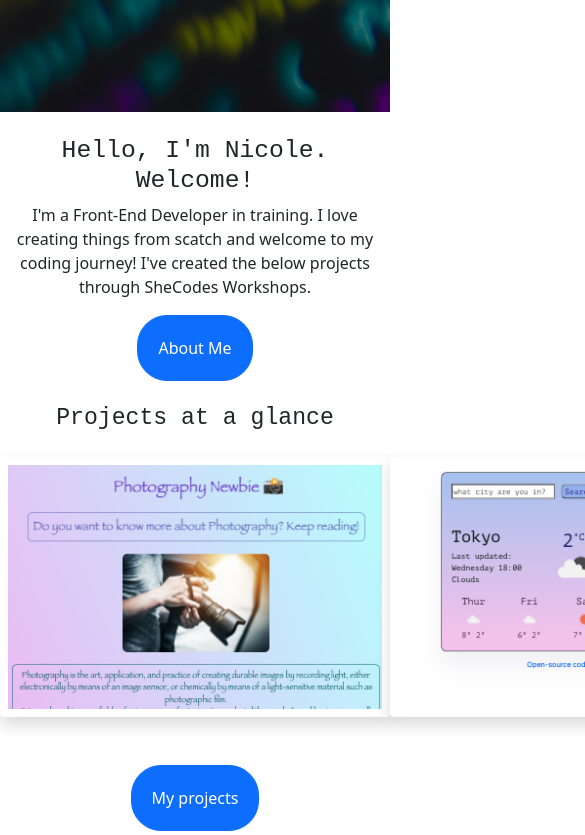
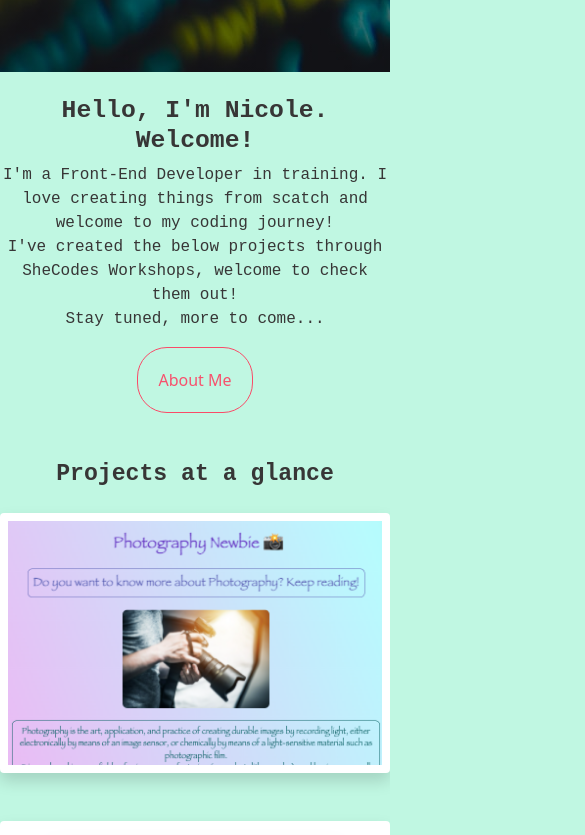
Before and after one commit to Nicoleyuen1/responsive-week4-hw, a plain HTML site: page index.html in a window 390 px wide. Shown: the part 860-1695 px from the top of the page, 585 px wide, since content can reach past the window. Drawn offline with nearby package versions, Linux system fonts and the light colour scheme; a web font is replaced by a local one.

Commit message:
changed button colour, added hover

```diff
--- a/index.html
+++ b/index.html
@@ -67,14 +67,17 @@
         <h2>Based in the UK</h2>
       </div>
     </div>
-    <div class="homepage-about">
+    <div class="homepage-about-me">
       <h2 class="mt-4">Hello, I'm Nicole. Welcome!</h2>
       <p>
         I'm a Front-End Developer in training. I love creating things from
-        scatch and welcome to my coding journey! I've created the below projects
-        through SheCodes Workshops.
+        scatch and welcome to my coding journey!
+        <br/>
+        I've created the below projects through SheCodes Workshops, welcome to check them out!
+        <br/>
+        Stay tuned, more to come...
       </p>
-      <a href="#" class="btn btn-primary hp-btn">About Me</a>
+      <a href="#" class="btn btn-outline-primary homepage-button mb-4">About Me</a>
     </div>
     <div class="homepage-projects">
       <h3 class="mt-4 mb-4">Projects at a glance</h3>
@@ -83,17 +86,18 @@
       <img src="src/weather-app.png" alt="" class="img-fluid shadow p-2 mb-5 bg-body rounded">
       <img src="src/xmas-present.png" alt="" class="img-fluid shadow p-2 mb-5 bg-body rounded">
     </div>
-    <a href="#" class="btn btn-primary hp-btn">My projects</a>
+    <a href="#" class="btn btn-outline-primary homepage-button mb-4">My Projects</a>
     <div class="homepage-contact">
       <div>
         <h3>Get in touch</h3>
         <p>Let's create things together and make it happen!</p>
       </div>
-      <div><a href="#" class="btn btn-primary hp-btn">Contact Me</a></div>
+      <div><a href="#" class="btn btn-outline-primary homepage-button">Contact Me</a></div>
     </div>
-    <footer>
-      <div>Open-source code by Nicole Yuen, hosted on Netify</div>
-      Photo by
+    <footer >
+      <div>  <a href="https://github.com/Nicoleyuen1/responsive-week4-hw">Open-source code</a>
+      by Nicole Yuen, hosted on Netify</div>
+      Background image by
       <a
         href="https://unsplash.com/@hishahadat?utm_source=unsplash&utm_medium=referral&utm_content=creditCopyText"
         >Shahadat Rahman</a
--- a/style.css
+++ b/style.css
@@ -1,45 +1,82 @@
+:root {
+  --primary-font: "PT Mono", monospace;
+  --font-color: rgb(55, 54, 54);
+}
+
+body {
+  background-color: rgb(192, 247, 226);
+}
 h1,
 h2,
-h3 {
-  font-family: "PT Mono", monospace;
+h3,
+p,
+nav,
+footer {
+  font-family: var(--primary-font);
+  color: var(--font-color);
 }
 
 .header-container {
-  padding: 230px 20px;
+  padding: 210px 20px;
   background-image: linear-gradient(rgba(0, 0, 0, 0.5), rgba(0, 0, 0, 0.5)),
     url(src/background-image.jpg);
 }
 .header-text {
-  color: white;
   text-align: center;
 }
 .header-text h1 {
+  color: white;
   font-size: 90px;
 }
 .header-text h2 {
+  color: white;
   font-size: 45px;
 }
-.homepage-about {
+.homepage-about-me {
   text-align: center;
+}
+.homepage-about-me h2 {
+  font-weight: 700;
 }
 .homepage-projects {
   text-align: center;
 }
+.homepage-projects h3 {
+  font-weight: 700;
+}
+.project-img {
+  display: flex;
+  justify-content: space-around;
+}
+
 .homepage-contact {
-  font-family: "PT Mono", monospace;
-  background-color: #f9f7fe;
+  background-color: rgb(170, 249, 218);
   border-radius: 20px;
   margin: 40px 80px;
   padding: 20px 50px;
   display: flex;
   justify-content: space-between;
 }
-
-.hp-btn {
+.homepage-contact h3 {
+  font-weight: 700;
+  text-align: left;
+}
+.homepage-button {
   border-radius: 30px;
   padding: 20px;
+  border-color: rgb(250, 75, 104);
+  color: rgb(247, 81, 109);
+  font-weight: 500;
 }
-.project-img {
-  display: flex;
-  justify-content: space-around;
+.homepage-button:hover {
+  background-color: rgb(247, 135, 153);
+  border-color: rgb(250, 75, 104);
 }
+
+@media (max-width: 576px) {
+  .project-img {
+    display: flex;
+    flex-direction: column;
+    justify-content: space-around;
+  }
+}
```
